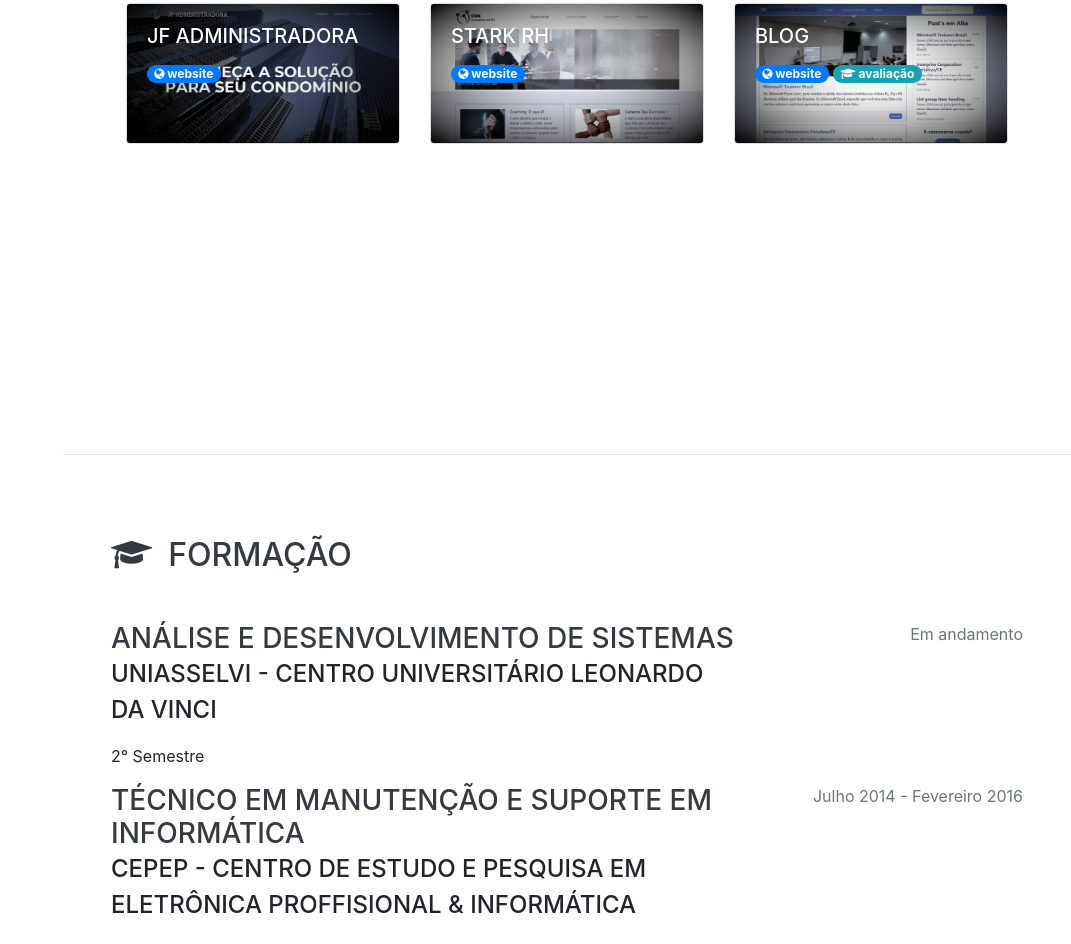
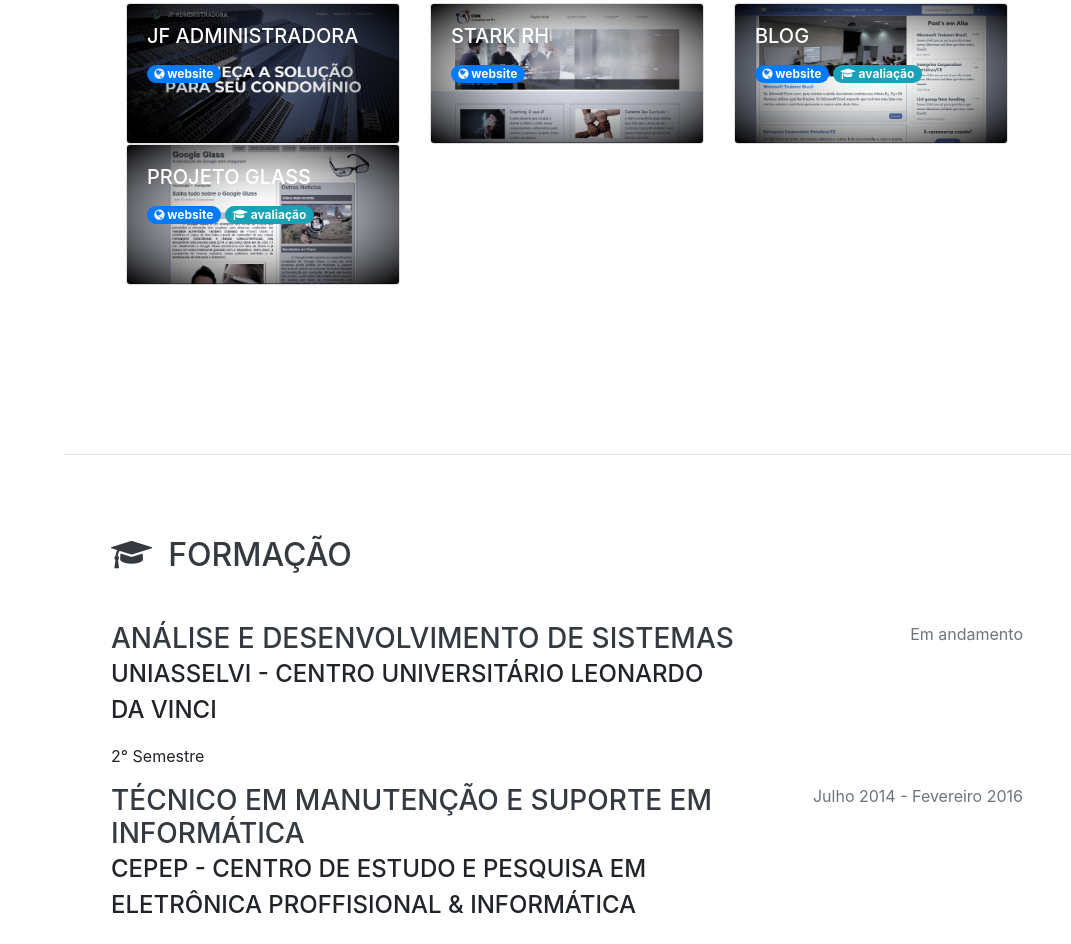
Before and after one commit to wagner-sousa/https-wagner-sousa.github.io-, a website with bundled scripts: page index.html in a window 1280 px wide. Shown: the part 1147-2091 px from the top of the page, without its empty margins (209-1280 px from the left). Built offline with nearby package versions, Linux system fonts and the light colour scheme; a web font is replaced by a local one.

Commit message:
Insert Project Glass

```diff
--- a/index.html
+++ b/index.html
@@ -185,6 +185,20 @@
                                                   </div>
                                              </a>
                                         </div>
+                                        <div class="col-md-4">
+                                             <a class="card" href="https://wagner-sousa.github.io/projeto-glass/" target="_blank">
+                                                  <img src="img/007.png" class="card-img">
+                                                  <div class="card-img-overlay">
+                                                       <h5 class="card-title text-white">Projeto Glass</h5>
+                                                       <small class="card-text badge badge-pill badge-primary small text-uppercse lead">
+                                                            <i class="fa fa-globe"></i> website
+                                                       </small>
+                                                       <small class="card-text badge badge-pill badge-info small text-uppercse lead">
+                                                            <i class="fa fa-graduation-cap"></i> avaliação
+                                                       </small>
+                                                  </div>
+                                             </a>
+                                        </div>
                                    </div>
                               </div>
                          </div>
```
Also changed, not shown: img/007.png (added).
